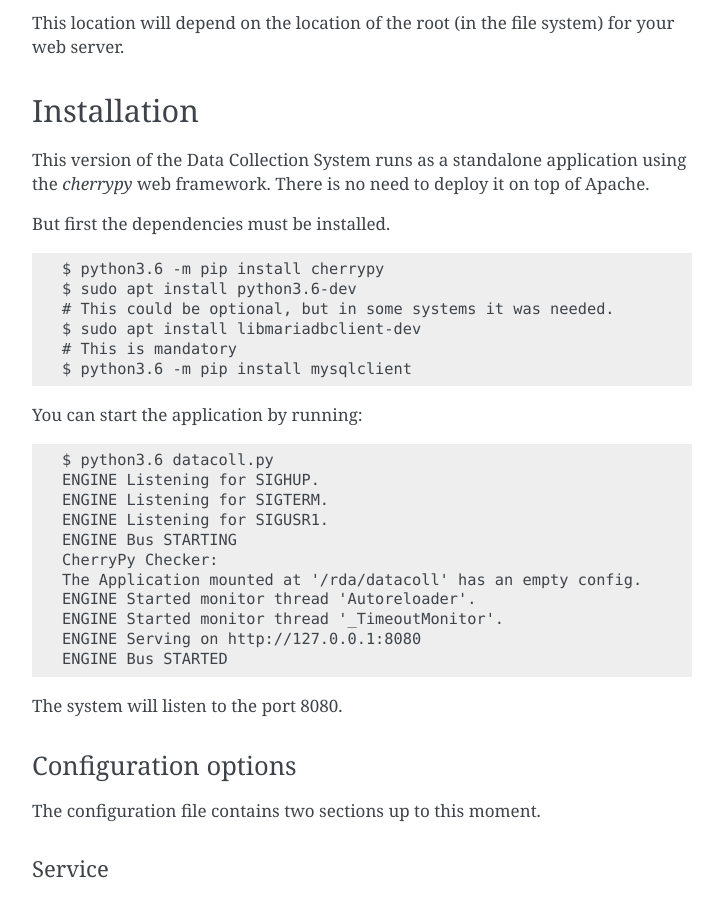
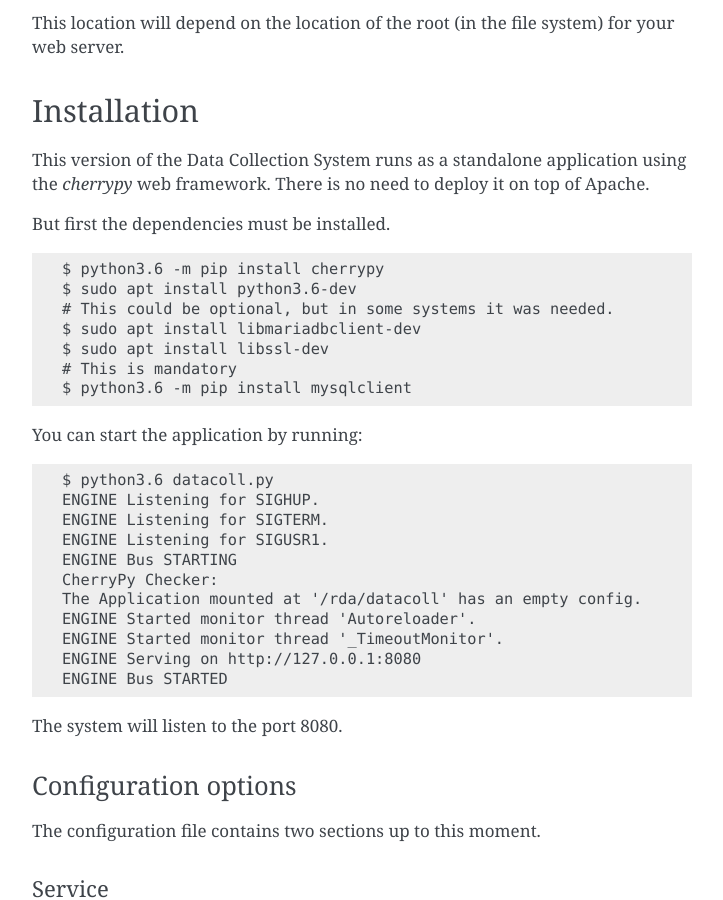
Before and after one commit to javiquinte/datacoll, a Sphinx documentation site: the page built from doc/index.rst, in a window 1280 px wide and 900 px high, scrolled down 1120 px. Shown: the whole window, without its empty margins (388-1111 px from the left). Built offline with Sphinx 7.4.7, drawn with Linux system fonts in a browser that asks for light colours.

Commit message:
Update index.rst

```diff
--- a/doc/index.rst
+++ b/doc/index.rst
@@ -70,6 +70,7 @@ But first the dependencies must be installed. ::
     $ sudo apt install python3.6-dev
     # This could be optional, but in some systems it was needed.
     $ sudo apt install libmariadbclient-dev
+    $ sudo apt install libssl-dev
     # This is mandatory
     $ python3.6 -m pip install mysqlclient
 
```
